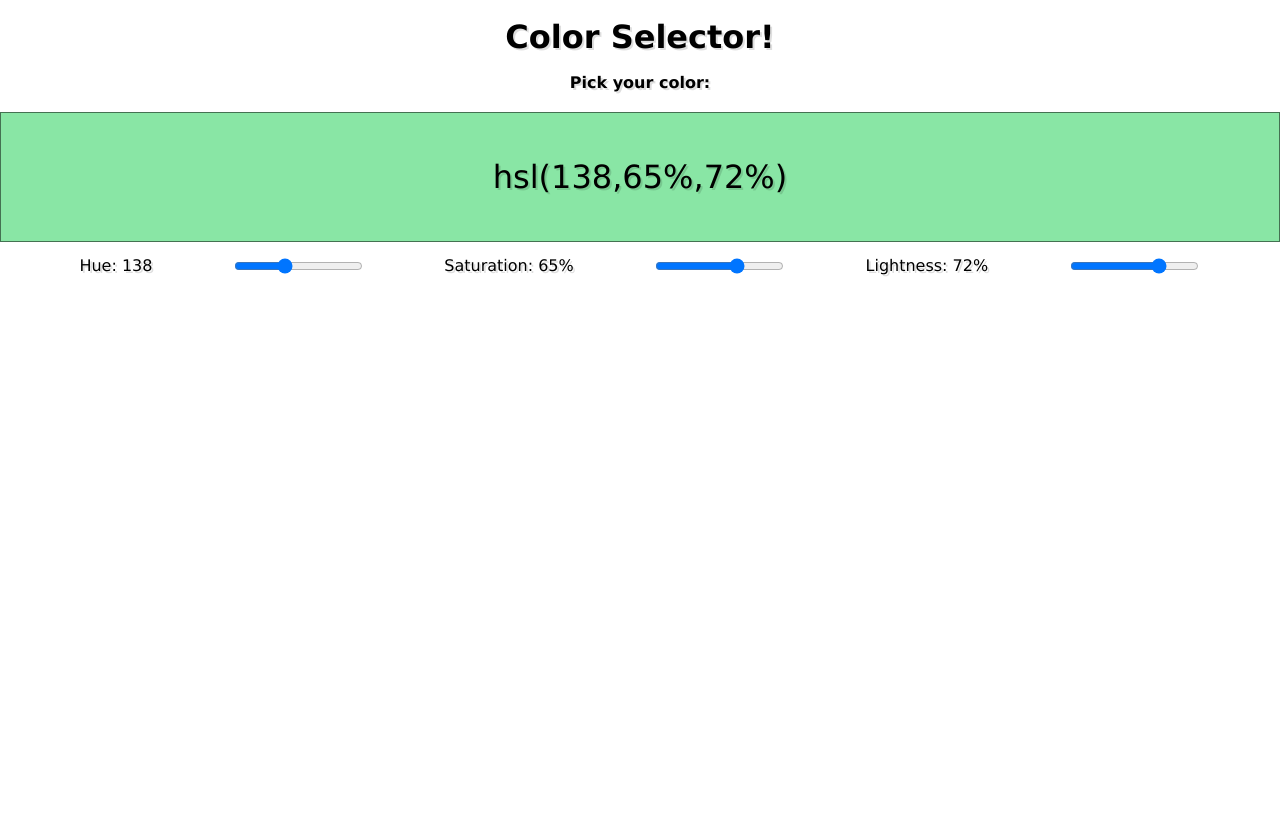
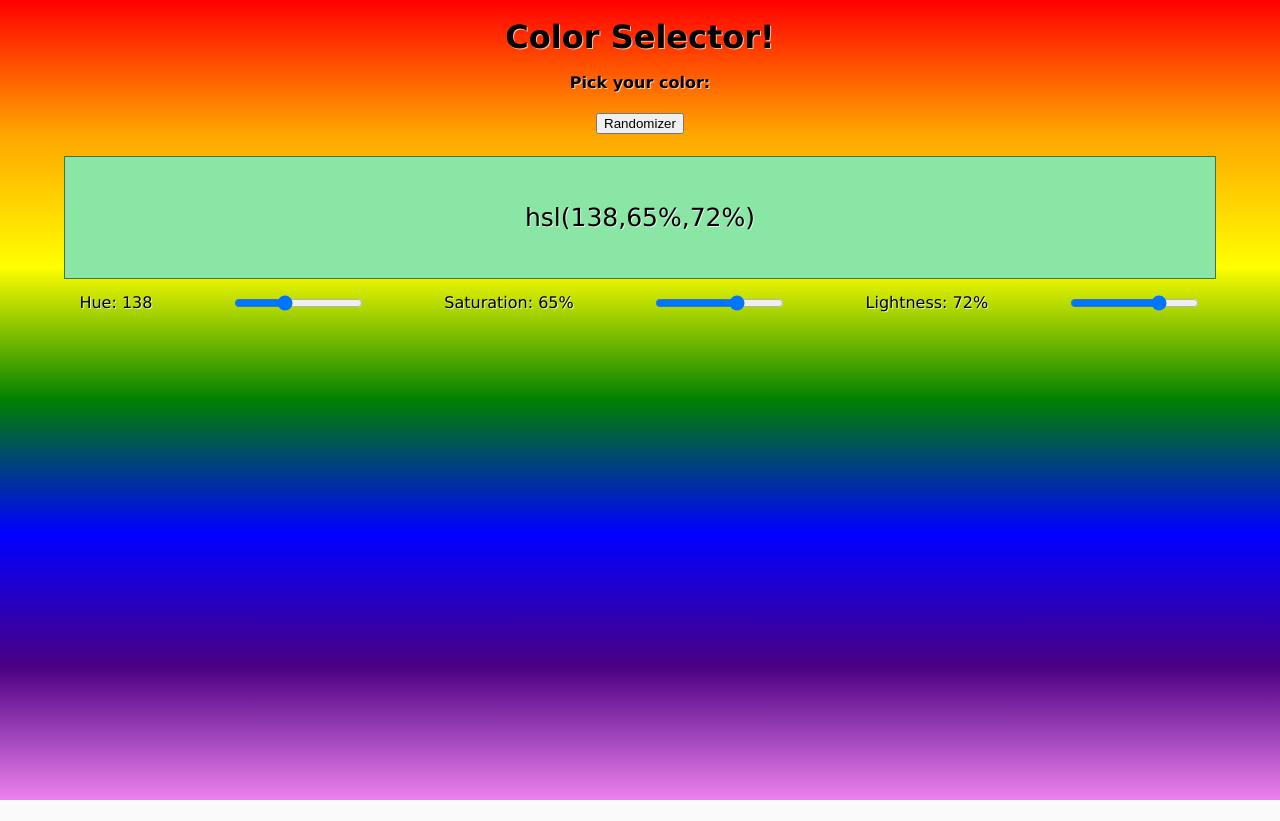
Before and after one commit to dannyjle/color-picker, a React (Create React App) app: page / in a window 1280 px wide. After the commit the page ends 800 px from the top, so only its background shows below. Built offline with nearby package versions, Linux system fonts and the light colour scheme.

Commit message:
Added randomizer and backgound color

```diff
--- a/src/App.jsx
+++ b/src/App.jsx
@@ -5,7 +5,19 @@ export class App extends Component {
     hue: Math.floor(Math.random() * (359 - 1) + 1),
     saturation: Math.floor(Math.random() * (100 - 1) + 1),
     lightness: Math.floor(Math.random() * (100 - 1) + 1),
-    alpha: Math.floor(Math.random() * (100 - 1) + 1),
+  }
+
+  handleButtonClick = event => {
+    const newHue = Math.floor(Math.random() * (359 - 1) + 1)
+    const newSaturation = Math.floor(Math.random() * (100 - 1) + 1)
+    const newLightness = Math.floor(Math.random() * (100 - 1) + 1)
+
+    const newState = {
+      hue: newHue,
+      saturation: newSaturation,
+      lightness: newLightness,
+    }
+    this.setState(newState)
   }
 
   render() {
@@ -18,6 +30,9 @@ export class App extends Component {
         <main>
           <h1>Color Selector!</h1>
           <h4>Pick your color:</h4>
+          <h5>
+            <button onClick={this.handleButtonClick}>Randomizer</button>
+          </h5>
           <div className="colorBox" style={newStyle}>
             {`hsl(${this.state.hue},${this.state.saturation}%,${this.state.lightness}%)`}
           </div>
--- a/src/index.scss
+++ b/src/index.scss
@@ -1,6 +1,6 @@
 :root {
   font: 16px / 1 verdana;
-  text-shadow: 2px 2px #00000021;
+  text-shadow: 1px 1px #ffffffb6;
 }
 
 html {
@@ -9,12 +9,24 @@ html {
 
 body {
   margin: 0;
-  min-height: 100%;
+  max-height: 100%;
+  background-color: #fafafa;
+  background-image: repeating-linear-gradient(
+    red,
+    orange,
+    yellow,
+    green,
+    blue,
+    Indigo,
+    Violet
+  );
 }
 
 h1 {
   justify-content: center;
   display: flex;
+  margin-left: 5rem;
+  margin-right: 5rem;
 }
 
 h4 {
@@ -22,10 +34,17 @@ h4 {
   display: flex;
 }
 
+h5 {
+  justify-content: center;
+  display: flex;
+}
+
 .colorBox {
   padding: 3rem;
-  font-size: 2rem;
+  font-size: 25px;
   text-align: center;
+  margin-left: 4rem;
+  margin-right: 4rem;
   border: solid 1px rgba(0, 0, 0, 0.5);
 }
 
```
